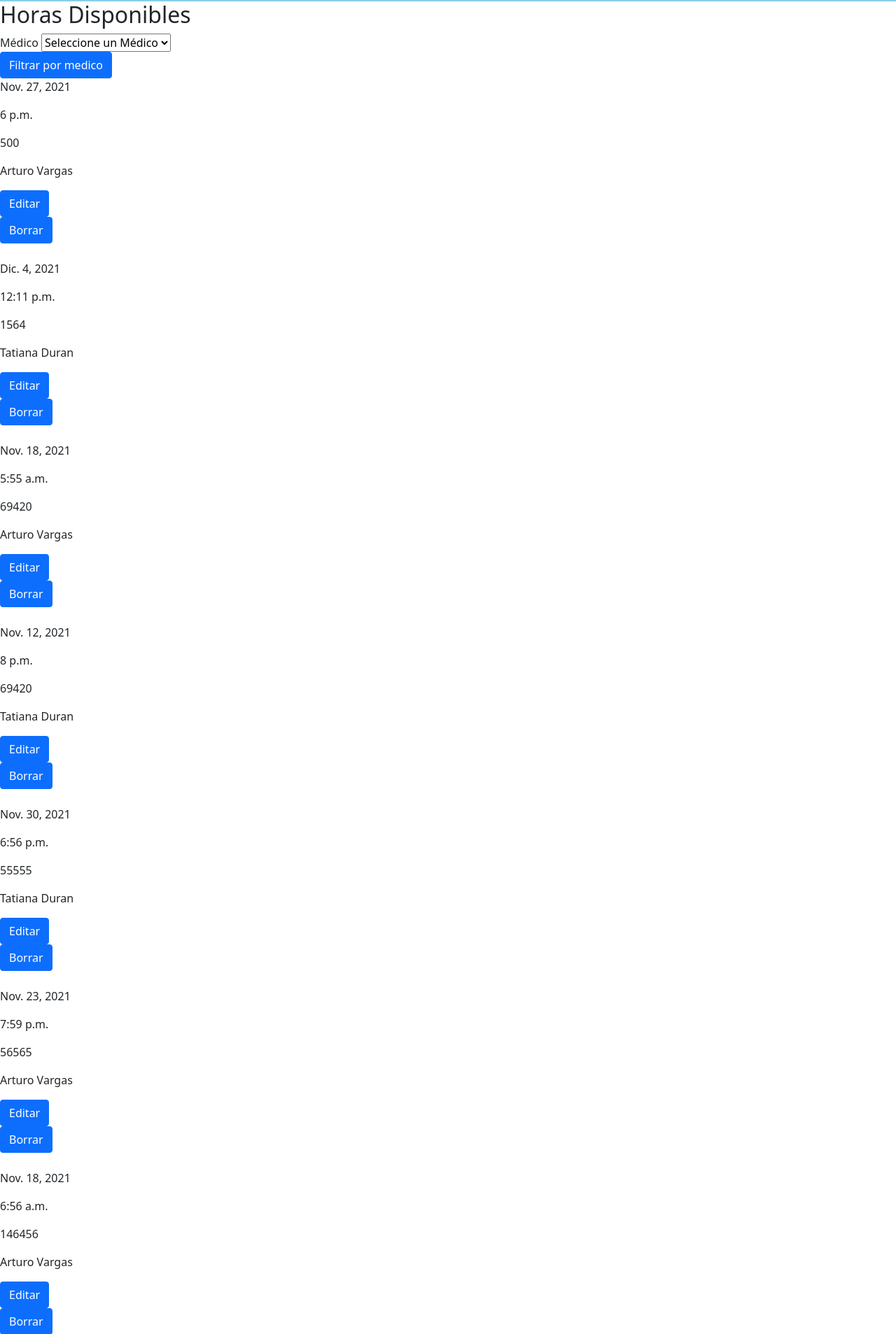
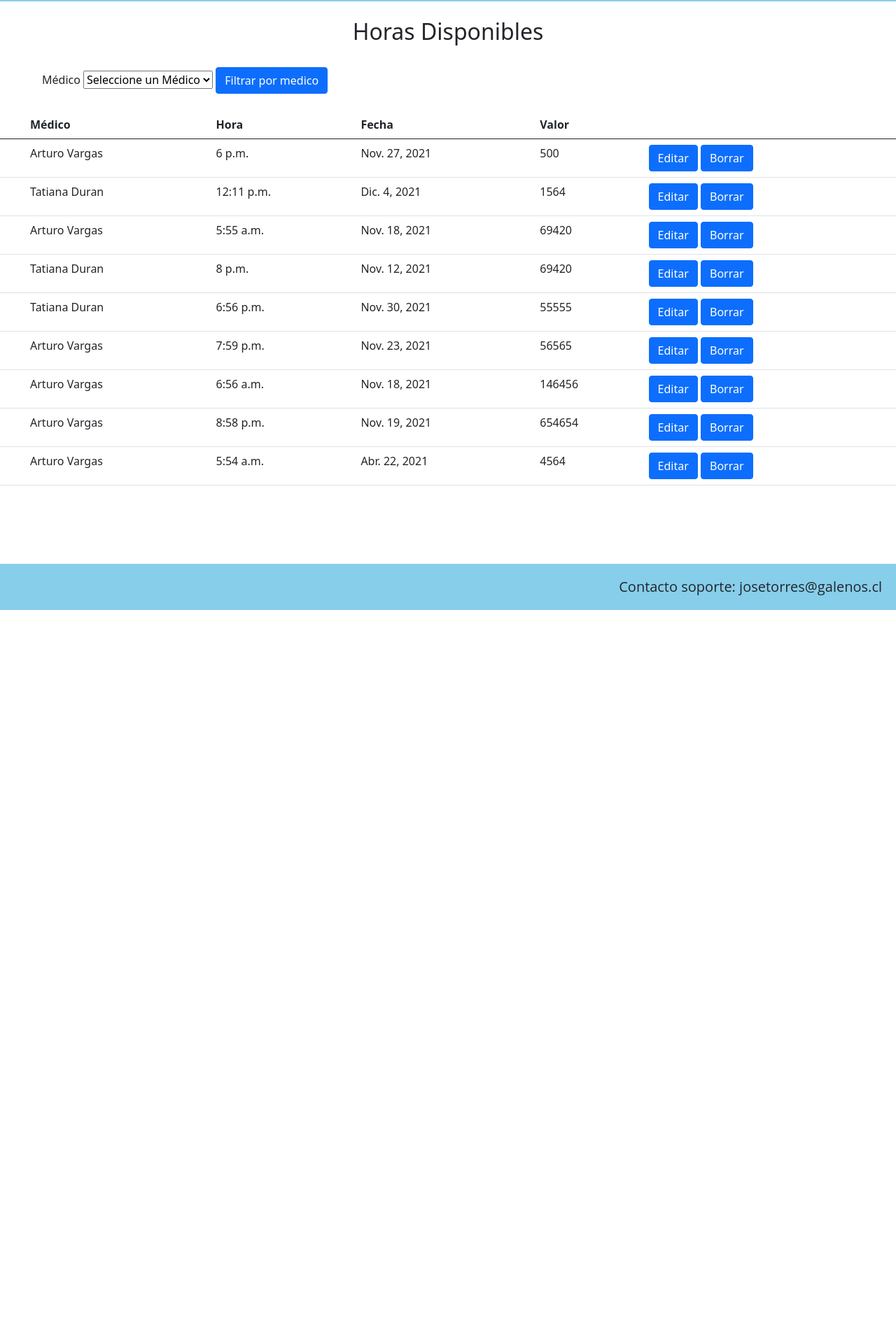
Before and after one commit to Tato1272/Centro_medico, a Django app: page /listar_hora in a window 1280 px wide. Shown: the part 105-2012 px from the top of the page at 70% size. After the commit the page ends 977 px from the top, so only its background shows below. Run offline with Django 3.2, Linux system fonts and the light colour scheme; data comes from the database, SQL or seed files in the repository; both versions use the stored data as it was after the commit.

Commit message:
muchos cambios weones

```diff
--- /dev/null
+++ b/AppGalenos/static/css/horas_disp.css
@@ -0,0 +1,7 @@
+h2{
+    text-align: center;
+}
+
+#form_med{
+    padding-left: 60px;
+}
--- a/AppGalenos/templates/add_hora.html
+++ b/AppGalenos/templates/add_hora.html
@@ -13,7 +13,7 @@
     <form method="POST" id="add" enctype="multipart/form-data">
         {% csrf_token %}
         <div>
-            <div class="row">
+            <div class="form-group col-12">
                 <div class="form-group col-12">
                     <label  for="fecha">Fecha</label>
                     <input id="fecha" name="fecha" class="form-control" type="date" />
--- a/AppGalenos/templates/editar_hora.html
+++ b/AppGalenos/templates/editar_hora.html
@@ -8,6 +8,7 @@
 
 {% block contenido %}
 <!-- formulario que revisa el archivo-->
+<br>
 <h1>Editar Hora</h1>
     <div id="formulario">
         <form method="POST" id="add" enctype="multipart/form-data">
--- a/AppGalenos/templates/listar_horas.html
+++ b/AppGalenos/templates/listar_horas.html
@@ -3,14 +3,15 @@
 
 <!--acceso al css local-->
 {% block css %}
-<link rel="stylesheet" href="#">
+<link rel="stylesheet" href="{% static 'css/horas_disp.css' %}">
 {% endblock %}
 
 {% block contenido %}
+<br>
 
 <h2>Horas Disponibles</h2>
-
-    <form action="POST" enctype="multipart/form-data">
+<br>
+<form id="form_med" action="POST" enctype="multipart/form-data">
     {% csrf_token %}
     <div class="form-group col-12">
         <label for="medico">Médico</label>
@@ -20,34 +21,38 @@
             <option value="{{ m.id }}">{{ m.primerNombre }} {{ m.primerApellido }} </option>
             {% endfor %}
         </select>
+        <button type="submit" class="btn btn-primary">Filtrar por medico</button>
     </div>
-        <button type="submit" class="btn btn-primary">Filtrar por medico</button>
+
+
 </form>
+<br>
 
+<table id="tabla-categorias" class="table table-hover">
+    <thead>
+        <tr>
+            <th scope='col'></th>
+            <th scope='col'>Médico</th>
+            <th scope='col'> Hora </th>
+            <th scope='col'> Fecha </th>
+            <th scope='col'> Valor </th>
+            <th scope='col'></th>
+        </tr>
+    </thead>
     {% for c in horas %}
-        <div class="item">
-            <div class="d1">
-                <p class="name">{{ c.fecha }}</p>
-            </div>
-            <div class="d1">
-                <p class="name">{{ c.hora }}</p>
-            </div>
-            <div class="d1">
-                <p class="name">{{ c.valor }}</p>
-            </div>
-            <div class="d1">
-                <p class="name">{{ c.medico }}</p>
-            </div>
-            <div class="d4" id="d4">
-                <a class="btn btn-primary" href="{% url 'editar_hora' c.id%}">Editar</a>
-            </div>
-            <div class="d4" id="d4">
-                <a class="btn btn-primary" href="{% url 'borrar_hora' c.id%}">Borrar</a>
-            </div>
-        </div>
-        <br>
+    <tr>
+            <td> </td>
+            <td> {{c.medico}}</td>
+            <td> {{ c.hora }} </td>
+            <td> {{c.fecha}} </td>
+            <td> {{c.valor}} </td>
+            <td><a class="btn btn-primary" href="{% url 'editar_hora' c.id%}">Editar</a>
+
+                <a class="btn btn-primary" href="{% url 'borrar_hora' c.id%}">Borrar</a> </td>
+    </tr>
     {% endfor %}
-    <br>
+</table>
+<br><br><br><br>
 {% endblock %}
 
 <!--acceso al JS local-->
```
Also changed, not shown: db.sqlite3. Lines whose indentation alone changed are shown as unchanged.
